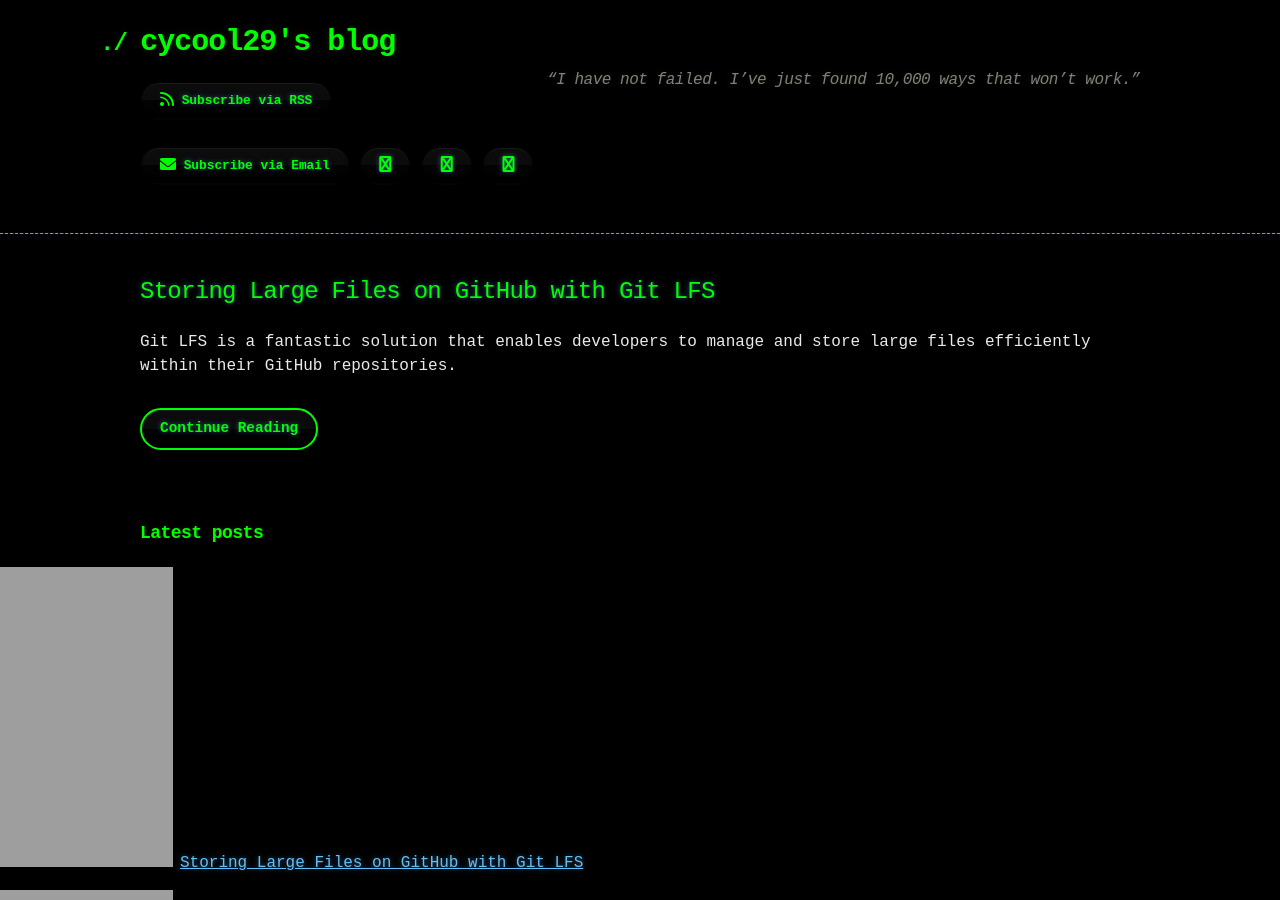
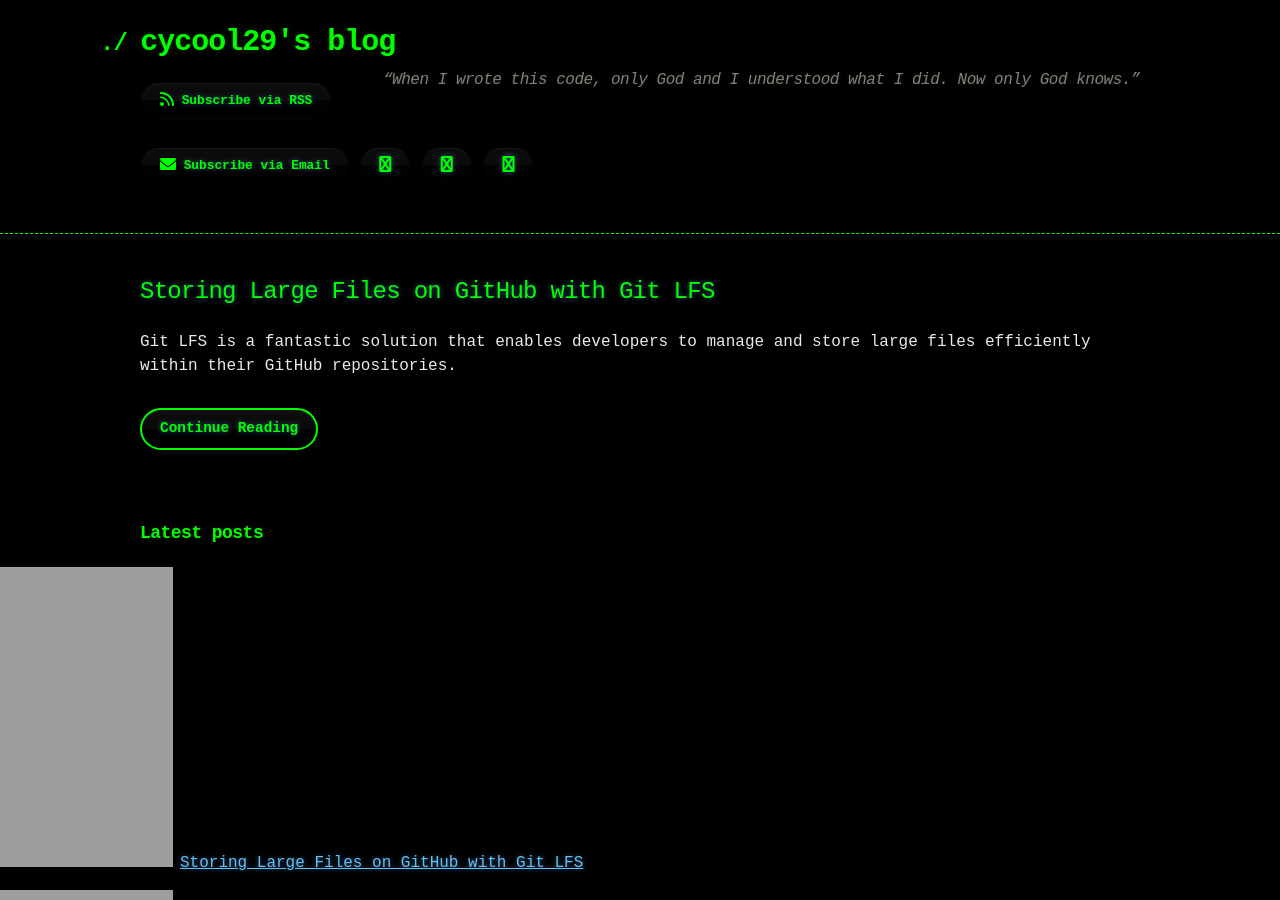
Before and after one commit to cycool29/cycool29.github.io, a Jekyll site: the page built from index.md, in a window 1280 px wide and 900 px high. Built offline with Jekyll 4.4.1, drawn with Linux system fonts in a browser that asks for light colours; a style sheet for code colours, icons or effects is not loaded.

Commit message:
Update quotes

```diff
--- a/_config.yml
+++ b/_config.yml
@@ -1,5 +1,5 @@
 title: cycool29's blog
-description: "“I have not failed. I’ve just found 10,000 ways that won’t work.” "
+description: "“When I wrote this code, only God and I understood what I did. Now only God knows.” "
 bio: A high school student. Intermediate in Python, Git, Bash. Learning JavaScript. He/Him. "
 author: cycool29
 url: https://cycool29.github.io
```
